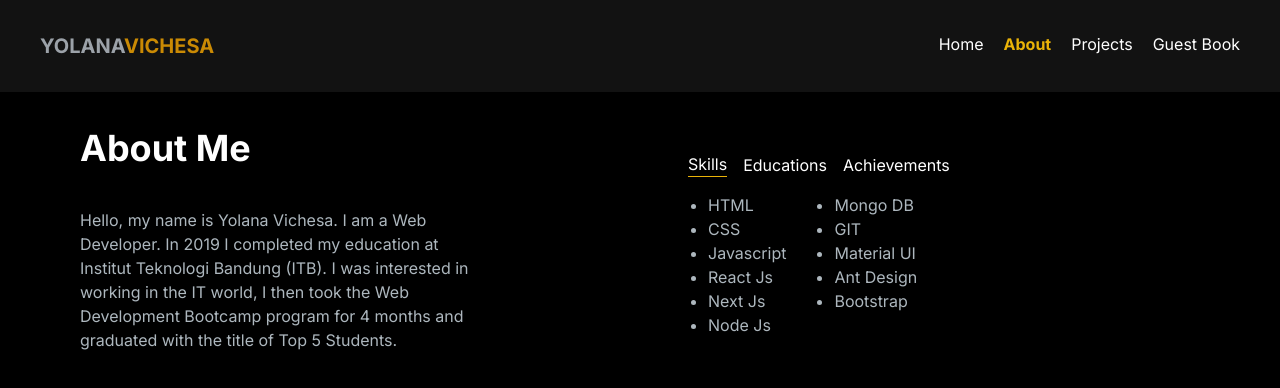
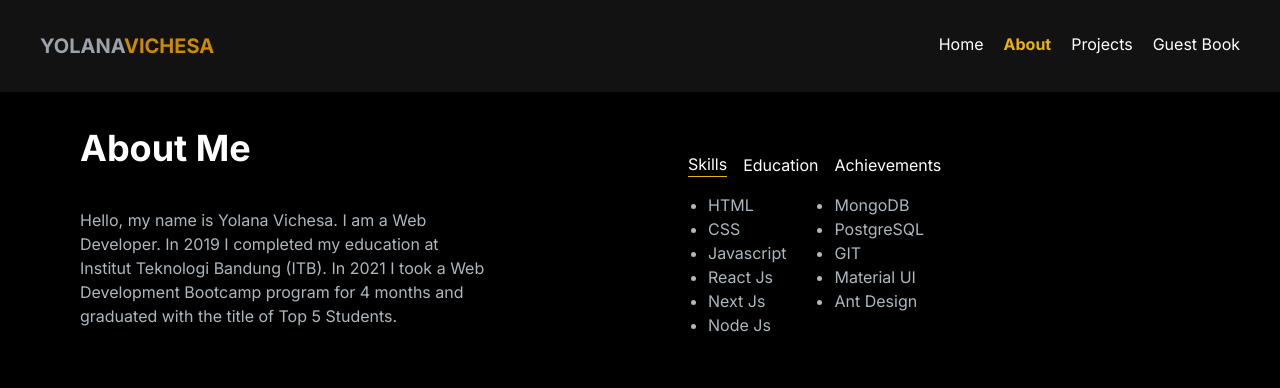
Before and after one commit to vichesa/portfolio-postgre, a Next.js app: page /about in a window 1280 px wide. Shown: the top 388 px of the page. Built offline with nearby package versions, Linux system fonts and the light colour scheme.

Commit message:
edit typo

```diff
--- a/app/about/aboutTabs.jsx
+++ b/app/about/aboutTabs.jsx
@@ -17,18 +17,18 @@ const tabs = [
           <li>Node Js</li>
         </div>
         <div className="ml-12">
-          <li>Mongo DB</li>
+          <li>MongoDB</li>
+          <li>PostgreSQL</li>
           <li>GIT</li>
           <li>Material UI</li>
           <li>Ant Design</li>
-          <li>Bootstrap</li>
         </div>
       </ul>
     ),
   },
   {
-    tabActive: "educations",
-    tabName: "Educations",
+    tabActive: "education",
+    tabName: "Education",
     content: (
       <ul className="list-disc pl-5">
         <li>Bachelor Degree of Astronomy, Institut Teknologi Bandung</li>
--- a/app/about/page.jsx
+++ b/app/about/page.jsx
@@ -10,10 +10,9 @@ const About = () => {
           </h1>
           <p className="py-10 text-[#ADB7BE]">
             Hello, my name is Yolana Vichesa. I am a Web Developer. In 2019 I
-            completed my education at Institut Teknologi Bandung (ITB). I was
-            interested in working in the IT world, I then took the Web
-            Development Bootcamp program for 4 months and graduated with the
-            title of Top 5 Students.
+            completed my education at Institut Teknologi Bandung (ITB). In 2021
+            I took a Web Development Bootcamp program for 4 months and graduated
+            with the title of Top 5 Students.
           </p>
         </div>
         <div className="lg:ml-10">
```
